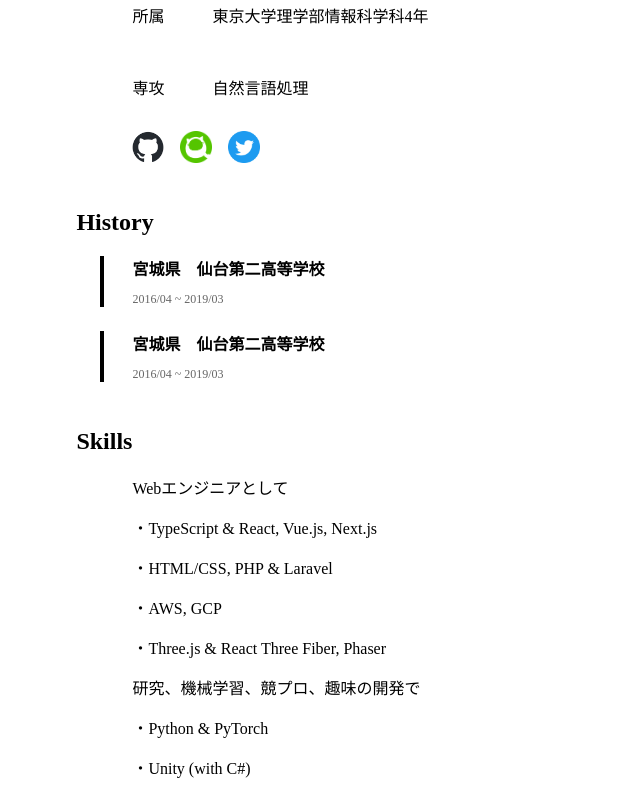
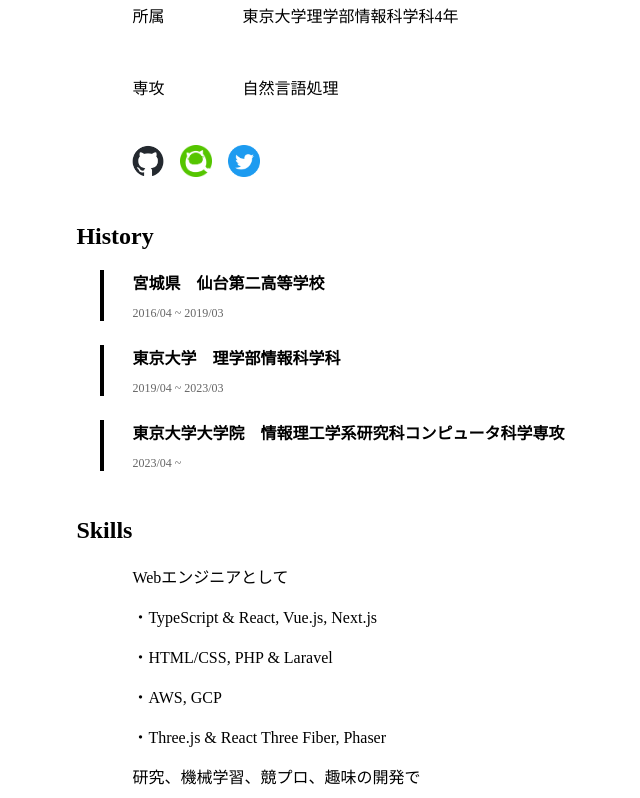
Before and after one commit to porink0424/portfolio, a Next.js app: page / in a window 1280 px wide. Shown: the part 900-1698 px from the top of the page, without its empty margins (58-698 px from the left). Built offline with nearby package versions, Linux system fonts and the light colour scheme.

Commit message:
sectionAboutの英語化

```diff
--- a/components/sections/SectionAbout.module.scss
+++ b/components/sections/SectionAbout.module.scss
@@ -5,7 +5,7 @@
     margin-bottom: 16px;
 
     > .left {
-      width: 80px;
+      width: 110px;
     }
 
     &.Flex {
@@ -14,6 +14,7 @@
   }
 
   > .links {
+    margin-top: 30px;
     width: 128px;
     display: flex;
     justify-content: space-between;
--- a/components/sections/SectionAbout.tsx
+++ b/components/sections/SectionAbout.tsx
@@ -31,41 +31,56 @@ const data = {
         },
       },
       {
-        title: "宮城県　仙台第二高等学校",
+        title: "東京大学　理学部情報科学科",
         period: {
-          start: "2016/04",
-          end: "2019/03",
+          start: "2019/04",
+          end: "2023/03",
+        },
+      },
+      {
+        title: "東京大学大学院　情報理工学系研究科コンピュータ科学専攻",
+        period: {
+          start: "2023/04",
+          end: "",
         },
       },
     ],
   },
   EN: {
     text: [
-      "Name",
+      "Name :",
       "Daichi KATO (加藤 大地)",
-      "所属",
-      "東京大学理学部情報科学科4年",
-      "専攻",
-      "自然言語処理",
-      "Webエンジニアとして",
-      "研究、機械学習、競プロ、趣味の開発で",
-      "低レイヤーな実装、処理速度が求められる環境で",
-      "その他",
-      "応用情報技術者試験 取得予定",
+      "Affiliation :",
+      "Department of Information Science, The University of Tokyo, B4",
+      "Major :",
+      "NLP (Natural Language Processing)",
+      "As a Web engineer :",
+      "In research, ML, competitive programming, and hobby developmen :",
+      "In environments that require low-layer implementation and processing speed :",
+      "Others :",
+      "Applied Information Technology Engineer Examination (応用情報技術者試験) Expected to be acquired",
     ],
     history: [
       {
-        title: "宮城県　仙台第二高等学校",
+        title: "Sendai Daini High School, Miyagi",
         period: {
           start: "2016/04",
           end: "2019/03",
         },
       },
       {
-        title: "宮城県　仙台第二高等学校",
+        title: "Department of Information Science, The University of Tokyo",
         period: {
-          start: "2016/04",
-          end: "2019/03",
+          start: "2019/04",
+          end: "2023/03",
+        },
+      },
+      {
+        title:
+          "Department of Computer Science, Graduate School of Information Science and Technology, The University of Tokyo",
+        period: {
+          start: "2023/04",
+          end: "",
         },
       },
     ],
@@ -155,7 +170,7 @@ export default function SectionAbout() {
         <p>{selectedData.text[9]}</p>
       </div>
       <div className={classNames(styles.line, "_contentMarginLeft")}>
-        <p>・TOEFL: 92</p>
+        <p>・TOEFL : 92</p>
         <p>・{selectedData.text[10]}</p>
       </div>
     </div>
```
